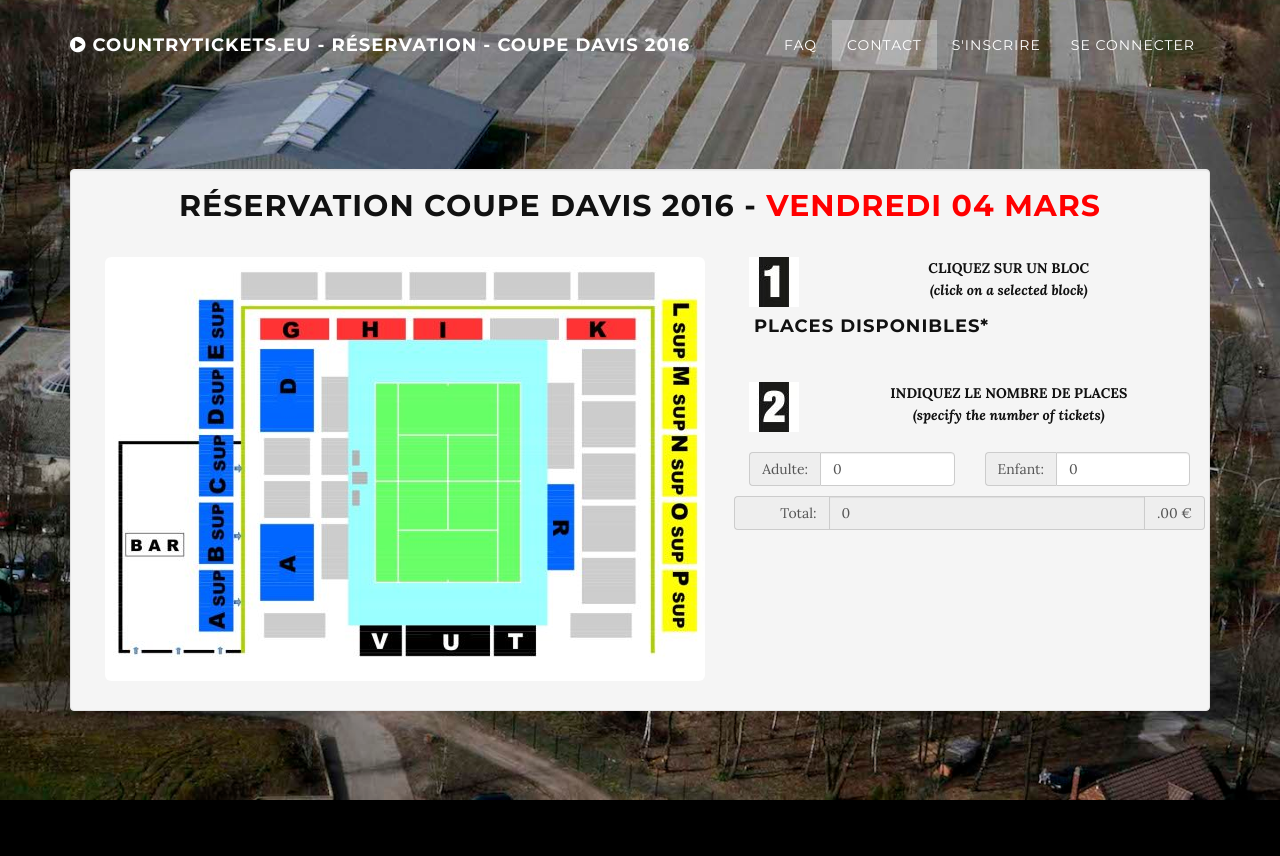
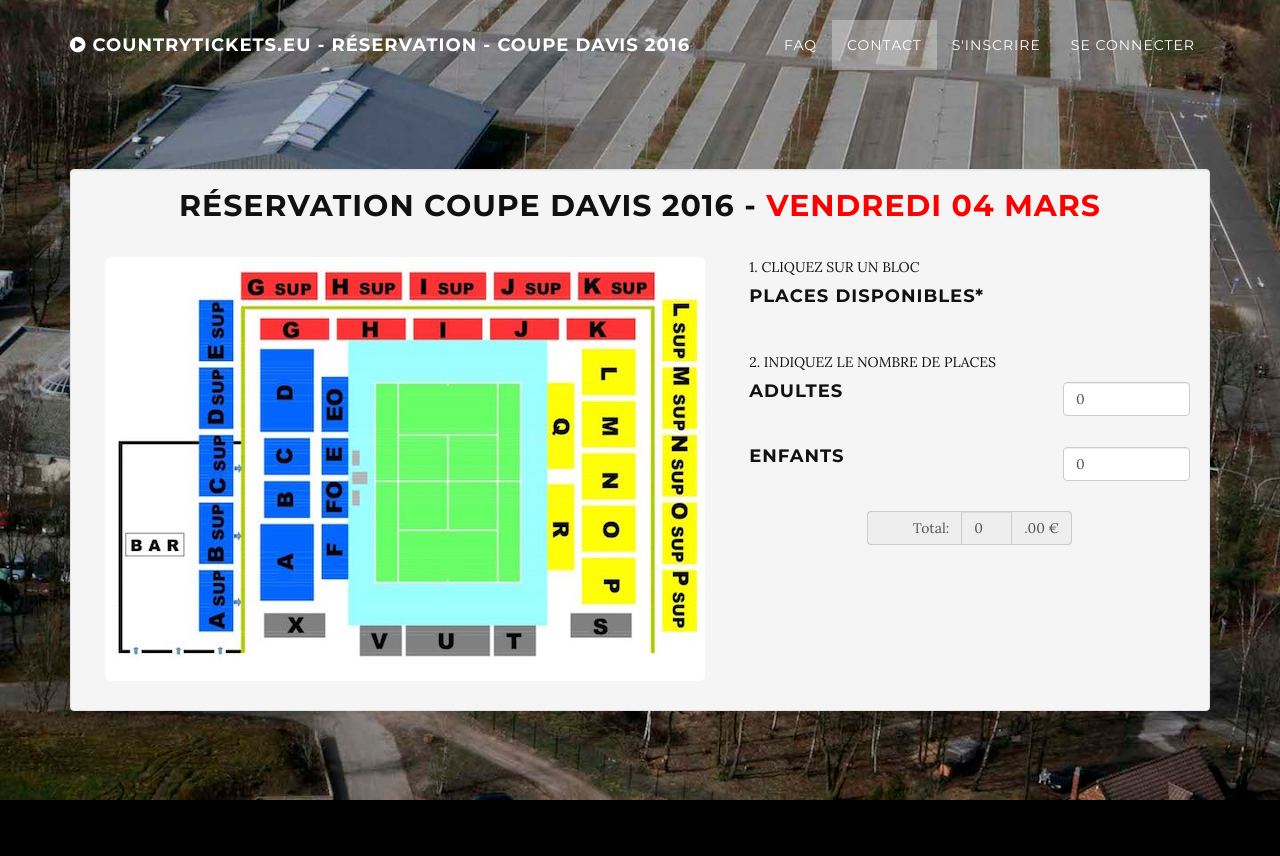
Before and after one commit to zirby/cd2016, a PHP site: page /coupe_davis_2016/index04.php in a window 1280 px wide. Shown: the top 856 px of the page. Run offline with PHP 8.4, Linux system fonts and the light colour scheme; data that the repository does not hold is empty; a stand-in replaces the project's code that opens the database connection.

Commit message:
index04 OK

```diff
--- a/index04.php
+++ b/index04.php
@@ -44,101 +44,89 @@ while($res = $req->fetch()){
 <h2>Réservation Coupe Davis 2016 - <span style="color: red">Vendredi 04 mars</span></h2>
 <div id="jour" hidden="true"><?= $jour ?></div>
 <div class="col-md-7">
-<img src="img/cd2016_600_1J.jpg" alt="la salle" class="img-rounded displayed" usemap="#map-cd2016_600"/>
+<img src="img/Salle_600.jpg" alt="la salle" class="img-rounded displayed" usemap="#map-cd2016_600"/>
 <map name="map-cd2016_600" id="map-cd2016_600">
 <area id="bloc_a" alt="" title="" href="#" shape="rect" coords="155,266,209,345" />
-<!--<area id="bloc_b" alt="" title="" href="#" shape="rect" coords="158,223,207,260" />
-<area id="bloc_c" alt="" title="" href="#" shape="rect" coords="160,181,205,218" />-->
+<area id="bloc_b" alt="" title="" href="#" shape="rect" coords="158,223,207,260" />
+<area id="bloc_c" alt="" title="" href="#" shape="rect" coords="160,181,205,218" />
 <area id="bloc_d" alt="" title="" href="#" shape="rect" coords="156,91,209,175" />
-<!--<area id="bloc_e" alt="" title="" href="#" shape="rect" coords="218,180,245,221" />
-<area id="bloc_f" alt="" title="" href="#" shape="rect" coords="217,265,244,324" />-->
+<area id="bloc_e" alt="" title="" href="#" shape="rect" coords="218,180,245,221" />
+<area id="bloc_f" alt="" title="" href="#" shape="rect" coords="217,265,244,324" />
 <area id="bloc_g" alt="" title="" href="#" shape="rect" coords="153,61,228,85" />
 <area id="bloc_h" alt="" title="" href="#" shape="rect" coords="229,60,304,84" />
 <area id="bloc_i" alt="" title="" href="#" shape="rect" coords="307,60,382,84" />
-<!--<area id="bloc_j" alt="" title="" href="#" shape="rect" coords="383,59,458,83" />-->
+<area id="bloc_j" alt="" title="" href="#" shape="rect" coords="383,59,458,83" />
 <area id="bloc_k" alt="" title="" href="#" shape="rect" coords="458,60,533,84" />
-<!--<area id="bloc_l" alt="" title="" href="#" shape="rect" coords="479,90,533,138" />
+<area id="bloc_l" alt="" title="" href="#" shape="rect" coords="479,90,533,138" />
 <area id="bloc_m" alt="" title="" href="#" shape="rect" coords="478,142,532,190" />
 <area id="bloc_n" alt="" title="" href="#" shape="rect" coords="478,196,532,244" />
 <area id="bloc_o" alt="" title="" href="#" shape="rect" coords="478,246,532,294" />
 <area id="bloc_p" alt="" title="" href="#" shape="rect" coords="478,299,532,347" />
-<area id="bloc_q" alt="" title="" href="#" shape="rect" coords="442,123,472,213" />-->
+<area id="bloc_q" alt="" title="" href="#" shape="rect" coords="442,123,472,213" />
 <area id="bloc_r" alt="" title="" href="#" shape="rect" coords="442,225,472,315" />
-<!--<area id="bloc_s" alt="" title="" href="#" shape="rect" coords="463,356,526,381" />-->
+<area id="bloc_s" alt="" title="" href="#" shape="rect" coords="463,356,526,381" />
 <area id="bloc_t" alt="" title="" href="#" shape="rect" coords="388,369,437,400" />
 <area id="bloc_u" alt="" title="" href="#" shape="rect" coords="300,368,387,399" />
 <area id="bloc_v" alt="" title="" href="#" shape="rect" coords="253,367,302,398" />
-<!--<area id="bloc_x" alt="" title="" href="#" shape="rect" coords="160,357,220,381" />-->
+<area id="bloc_x" alt="" title="" href="#" shape="rect" coords="160,357,220,381" />
 <area id="bloc_a_sup" alt="" title="" href="#" shape="rect" coords="94,312,130,374" />
 <area id="bloc_b_sup" alt="" title="" href="#" shape="rect" coords="94,245,130,307" />
 <area id="bloc_c_sup" alt="" title="" href="#" shape="rect" coords="94,178,130,240" />
 <area id="bloc_d_sup" alt="" title="" href="#" shape="rect" coords="94,109,130,171" />
 <area id="bloc_e_sup" alt="" title="" href="#" shape="rect" coords="93,43,129,105" />
-<!--<area id="bloc_g_sup" alt="" title="" href="#" shape="rect" coords="135,13,214,43" />
+<area id="bloc_g_sup" alt="" title="" href="#" shape="rect" coords="135,13,214,43" />
 <area id="bloc_h_sup" alt="" title="" href="#" shape="rect" coords="219,15,298,45" />
 <area id="bloc_i_sup" alt="" title="" href="#" shape="rect" coords="305,14,384,44" />
 <area id="bloc_j_sup" alt="" title="" href="#" shape="rect" coords="388,15,467,45" />
-<area id="bloc_k_sup" alt="" title="" href="#" shape="rect" coords="473,15,552,45" />-->
+<area id="bloc_k_sup" alt="" title="" href="#" shape="rect" coords="473,15,552,45" />
 <area id="bloc_l_sup" alt="" title="" href="#" shape="rect" coords="560,42,592,103" />
 <area id="bloc_m_sup" alt="" title="" href="#" shape="rect" coords="561,109,593,170" />
 <area id="bloc_n_sup" alt="" title="" href="#" shape="rect" coords="560,177,592,238" />
 <area id="bloc_o_sup" alt="" title="" href="#" shape="rect" coords="558,242,590,303" />
 <area id="bloc_p_sup" alt="" title="" href="#" shape="rect" coords="558,315,590,376" />
-<!--<area id="bloc_e0" alt="" title="" href="#" shape="rect" coords="217,118,244,177" />
-<area id="bloc_f0" alt="" title="" href="#" shape="rect" coords="217,222,244,263" />-->
+<area id="bloc_e0" alt="" title="" href="#" shape="rect" coords="217,118,244,177" />
+<area id="bloc_f0" alt="" title="" href="#" shape="rect" coords="217,222,244,263" />
 </map>
 
 </div>
 <div class="col-md-5">
+
     <div class="row">
-        <div class="col-md-2"><img src="img/image_1_50.jpg" alt=""></div>
-        <div class="col-md-10"><p style="font-size: 1em;"><b> CLIQUEZ SUR UN BLOC<br /><em>(click on a selected block)</em></b></p></div>
+        <div class="col-md-12 text-left">1. CLIQUEZ SUR UN BLOC</div>
     </div>
     <div class="row">
-        <div class="col-md-7">
-            <h4>Places disponibles*</h4>
+        <div class="col-md-8 text-left"><h4>Places disponibles*</h4></div>
+        <div class="col-md-4" id="pBloc"></div>
     </div>
-        <div class="col-md-5">
-            <p id="pBloc"></p>
+    <div class="row">
+        <div class="col-md-12 text-left">2. INDIQUEZ LE NOMBRE DE PLACES</div>
     </div>
+    <div class="row">
+        <div class="col-md-4 text-left"><h4>Adultes</h4></div>
+        <div class="col-md-4" id="pPriceAd"></div>
+        <div class="col-md-4"><input id="inputPlaces" type="text" class="form-control" value="0"></div>
     </div>
-<!--    <div class="row">
-        <div class="alert alert-warning" role="alert">
-            <p style="font-size: 0.75em;"><strong>* !</strong>
-            Ce nombre peut varier à tout instant en + ou -<br /><em>(This number may change at any time, more or less)</em></p>
+    <div class="row">
+        <div class="col-md-4 text-left"><h4>Enfants</h4></div>
+        <div class="col-md-4" id="pPriceEn"></div>
+        <div class="col-md-4"><input id="inputPlacesHalf" type="text" class="form-control" value="0"></div>
     </div>
-    </div>
--->
-    <div class="row">
-        <div class="col-md-2"><img src="img/image_2_50.jpg" alt=""></div>
-        <div class="col-md-10"><p style="font-size: 1em;"><b> INDIQUEZ LE NOMBRE DE PLACES<br /><em>(specify the number of tickets)</em></b></p></div>
-    </div>
-    <p id="pPrice"></p>
-    <div style="height: 10px;"></div>
 
     <div class="row">
-        <div class="col-md-6 ">
-            <div class="input-group">
-                <span class="input-group-addon">Adulte: </span>
-                <input id="inputPlaces" type="text" class="form-control" value="0">
-            </div>
-        </div>
-        <div class="col-md-6 ">
-            <div class="input-group">
-                <span class="input-group-addon">Enfant: </span>
-                <input id="inputPlacesHalf" type="text" class="form-control" value="0">
-            </div>
-        </div>
-        <div class="col-md-12" style="height: 10px;"></div>
+        <div class="col-md-6 col-md-offset-3">
             <div class="input-group">
                 <span class="input-group-addon" style="padding-left: 45px">Total:</span>
                 <input id="inputTotal" type="text" class="form-control" value="0" readonly="true">
                 <span class="input-group-addon">.00 €</span>
             </div>
-        <div style="height: 20px;"></div>
-        <p id="salleHelp" style="font-size: 1em;"></p>
-        <div style="height: 20px;"></div>
-        <button id="btnReserver" type="button" class="btn btn-primary btn-lg">Réserver<br /><em>(Book)</em></button>
+        </div>
+    </div>
+    <div class="row">
+        <div class="col-md-12" id="salleHelp"></div>
+    </div>
+    <div class="row">
+        <div class="col-md-12"><button id="btnReserver" type="button" class="btn btn-primary btn-lg">Réserver</button></div>
+
     </div>
 
 </div>
--- a/js/cd2016.js
+++ b/js/cd2016.js
@@ -40,7 +40,8 @@ function selectBloc(bloc) {
                     priceUnit = data.price_abn;
                     priceUnitHalf = data.price_abn_half;
                 } else {
-                    $("#pPrice").html("Adulte: " + data.price + ".00 € --- Enfant: " + data.price_half + ".00 €");
+                    $("#pPriceAd").html(data.price + ".00 €");
+                    $("#pPriceEn").html(data.price_half + ".00 €");
                     priceUnit = data.price;
                     priceUnitHalf = data.price_half;
                 }
```
Also changed, not shown: img/Salle_600.jpg (added). Lines whose indentation alone changed are shown as unchanged.
